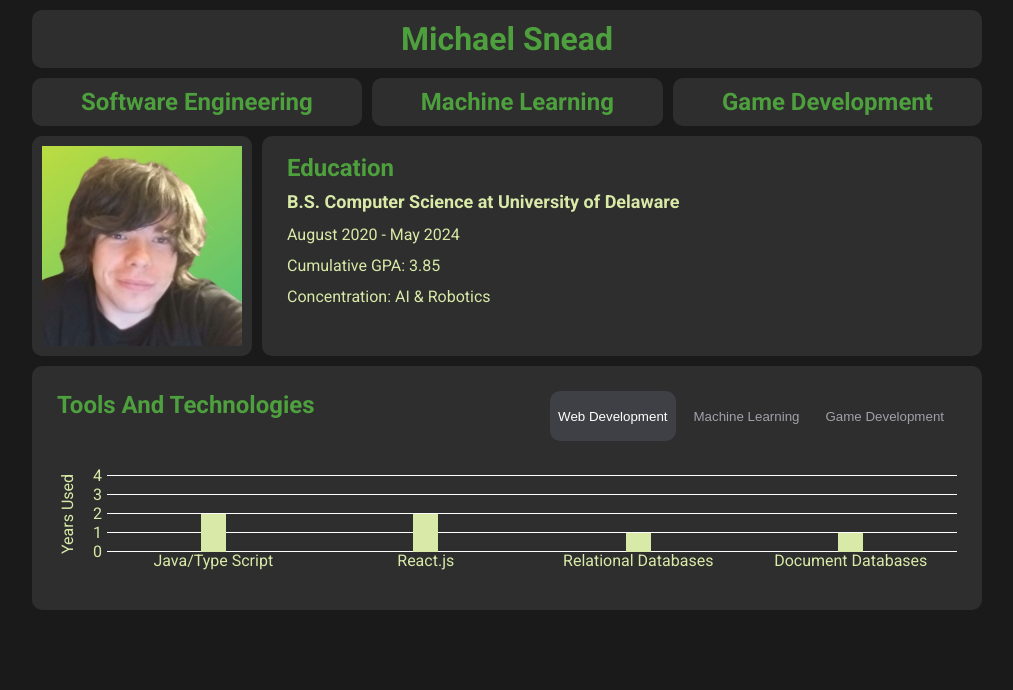
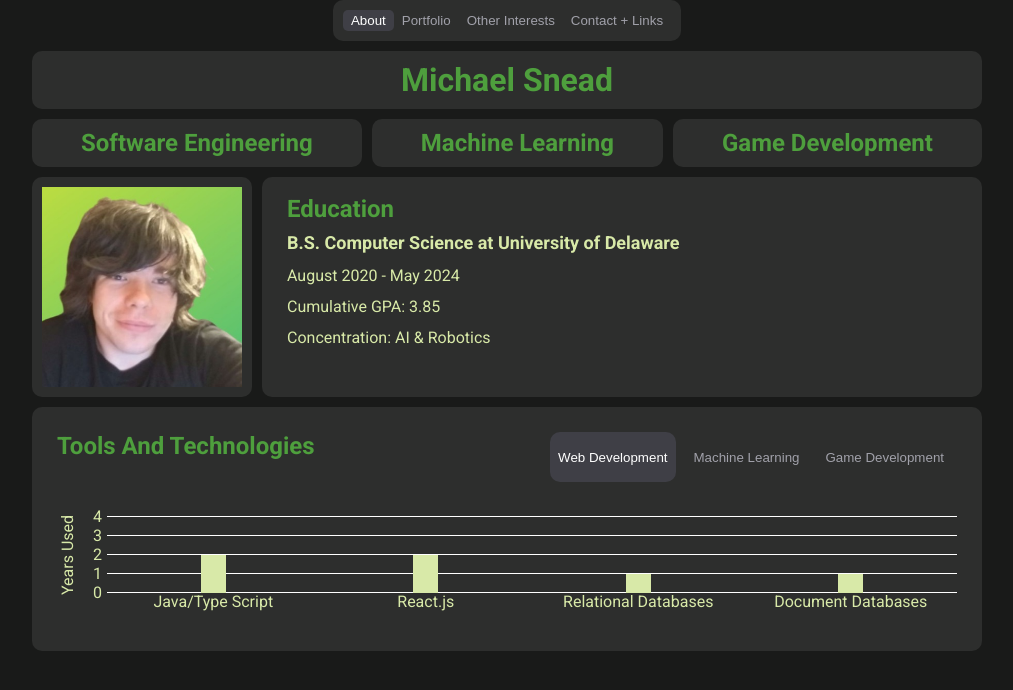
Before and after one commit to ydnamjs/personal-website, a React (Create React App) app: page / in a window 1280 px wide. Shown: the top 690 px of the page, without its empty margins (133-1146 px from the left). Built offline with nearby package versions, Linux system fonts and the light colour scheme.

Commit message:
Added navigation bar for switching between pages

```diff
--- a/src/App.css
+++ b/src/App.css
@@ -5,3 +5,17 @@
 	max-width: 100vw;
 	min-height: 100vh;
 }
+
+.navigation-bar {
+	padding: 10px;
+	margin-left: auto;
+	margin-right: auto;
+	border-radius: 10px;
+	background-color: #2d2e2d;
+	width: max-content;
+
+	display: flex;
+	flex-direction: row;
+	flex-wrap: wrap;
+	justify-content: center;
+}
--- a/src/App.tsx
+++ b/src/App.tsx
@@ -1,15 +1,34 @@
-import React from "react";
+import React, {useState} from "react";
 import "./App.css";
 import {Helmet} from "react-helmet";
 import {AboutMe} from "./pages/about-me/AboutMe";
+import {PageSelector} from "./PageSelector";
+
+export type PageType = "About" | "Portfolio" | "Other Interests" | "Contact + Links";
 
 function App() {
+	const [page, setPage] = useState<PageType>("About");
+
 	return (
 		<div className="background">
 			<Helmet>
 				<title>Michael Snead</title>
 			</Helmet>
-			<AboutMe></AboutMe>
+			<div className="navigation-bar">
+				<PageSelector page={page} setPage={setPage} buttonPage={"About"}></PageSelector>
+				<PageSelector page={page} setPage={setPage} buttonPage={"Portfolio"}></PageSelector>
+				<PageSelector
+					page={page}
+					setPage={setPage}
+					buttonPage={"Other Interests"}
+				></PageSelector>
+				<PageSelector
+					page={page}
+					setPage={setPage}
+					buttonPage={"Contact + Links"}
+				></PageSelector>
+			</div>
+			{page === "About" && <AboutMe></AboutMe>}
 		</div>
 	);
 }
--- /dev/null
+++ b/src/PageSelector.css
@@ -0,0 +1,20 @@
+.page-selector {
+	background-color: transparent;
+	border-color: transparent;
+	border-radius: 5px;
+	color: #a1a1aa;
+	cursor: pointer;
+}
+
+.page-selector--active {
+	background-color: #3f3f46;
+	color: white;
+}
+
+.page-selector--inactive {
+	background-color: transparent;
+}
+
+.page-selector:hover {
+	color: white;
+}
--- /dev/null
+++ b/src/PageSelector.tsx
@@ -0,0 +1,28 @@
+import React from "react";
+import "./PageSelector.css";
+import {PageType} from "./App";
+
+export function PageSelector({
+	page,
+	setPage,
+	buttonPage,
+}: {
+	page: PageType;
+	setPage: (page: PageType) => void;
+	buttonPage: PageType;
+}) {
+	return (
+		<button
+			className={
+				page === buttonPage ?
+					"page-selector page-selector--active"
+				:	"page-selector page-selector--inactive"
+			}
+			onClick={() => {
+				setPage(buttonPage);
+			}}
+		>
+			{buttonPage}
+		</button>
+	);
+}
```
